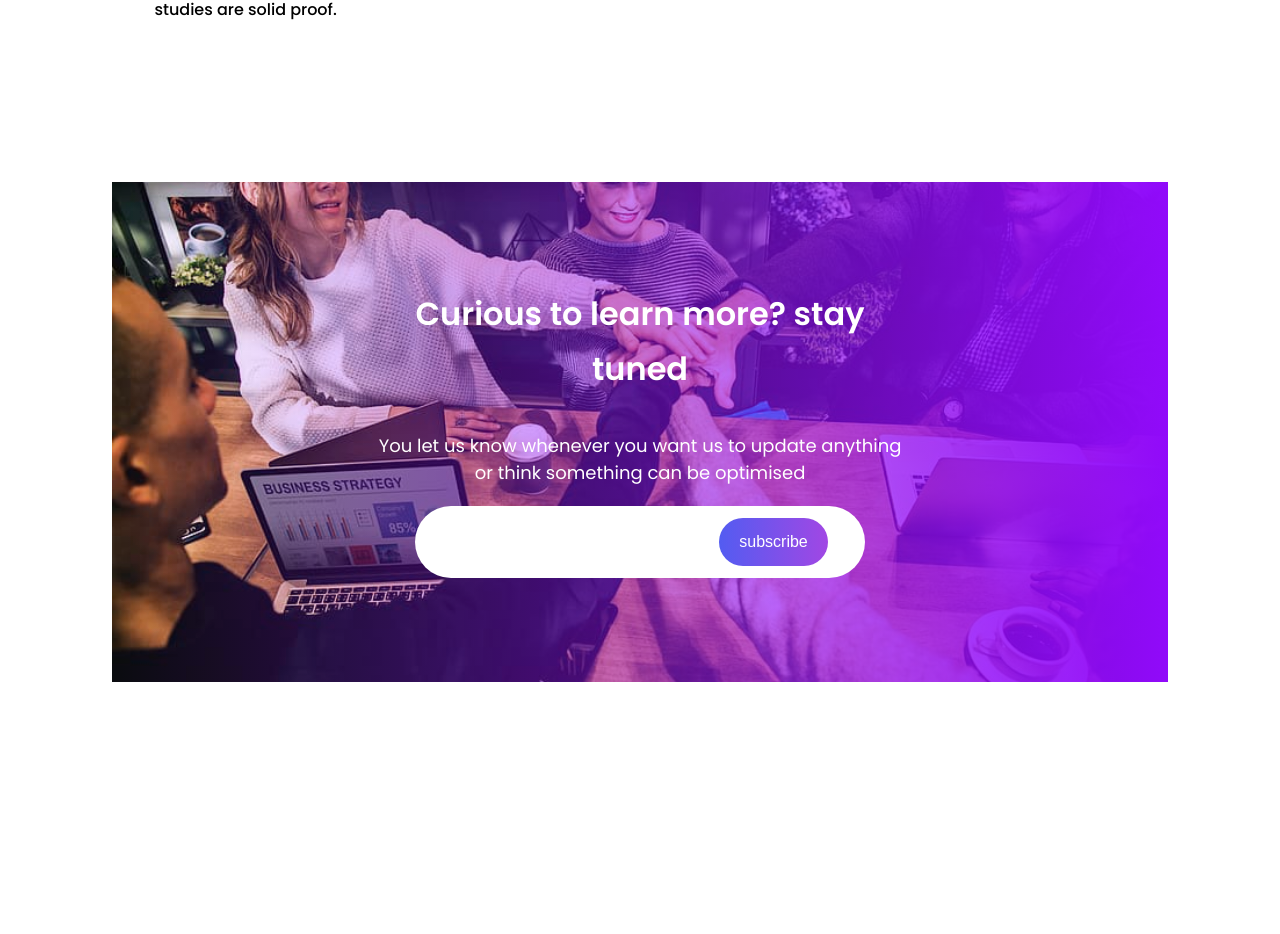
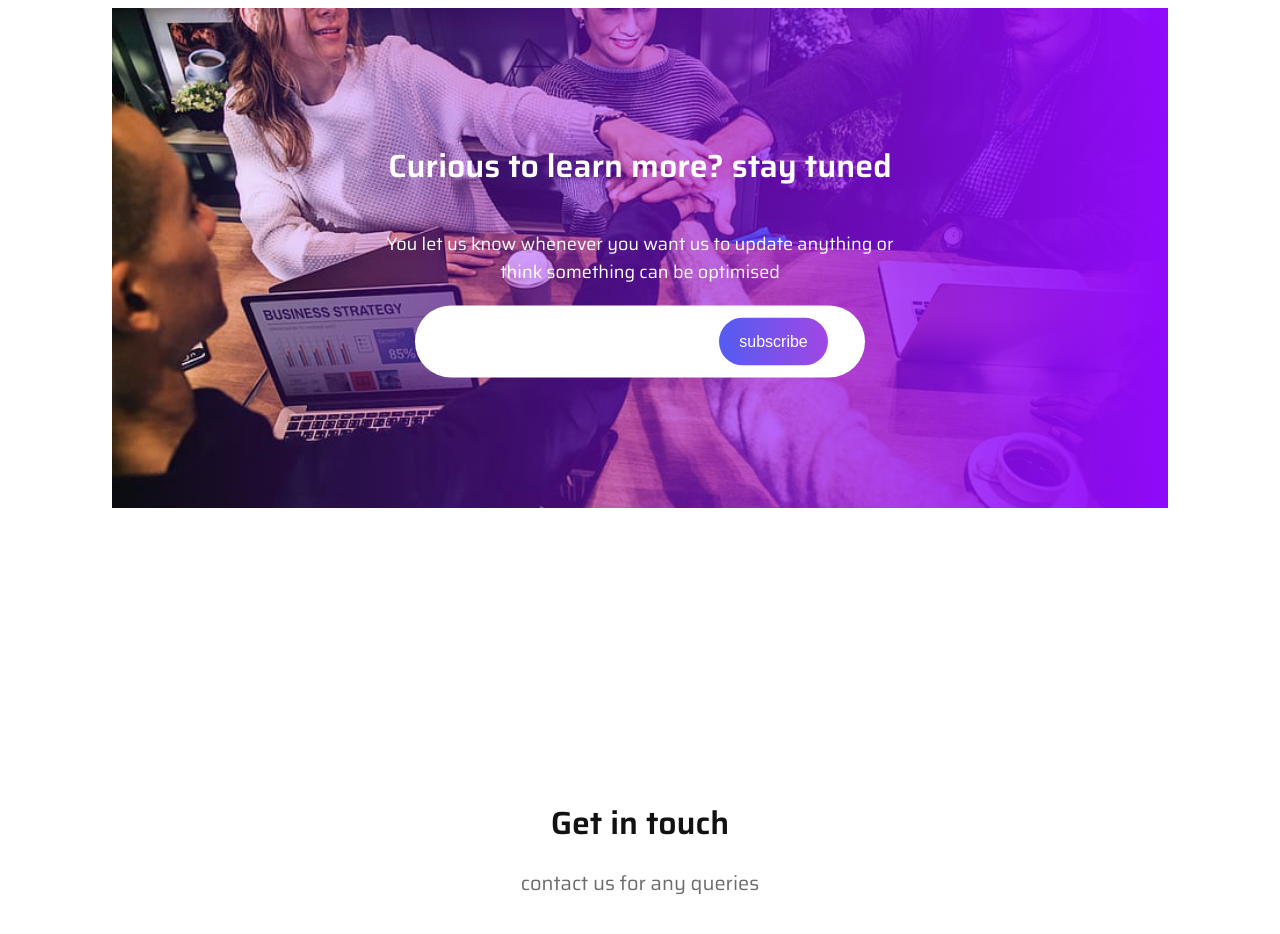
Before and after one commit to ketantb/adiya_soln_assignment, a React (Create React App) app in the folder frontend/: page / in a window 1280 px wide. Shown: the part 7772-8706 px from the top of the page. Built offline with nearby package versions, Linux system fonts and the light colour scheme; the HTML template or start-up script is replaced by a standard one.

Commit message:
font updated to saira

```diff
--- a/frontend/public/index.html
+++ b/frontend/public/index.html
@@ -30,7 +30,7 @@
   <link rel="preconnect" href="https://fonts.googleapis.com">
   <link rel="preconnect" href="https://fonts.gstatic.com" crossorigin>
   <link
-    href="https://fonts.googleapis.com/css2?family=Montserrat:wght@300;400;500;600;700;800&family=Open+Sans:wght@300;400;500;600;700;800&family=Poppins:wght@200;300;400;500;600;700;800;900&family=Source+Serif+4:opsz,wght@8..60,200;8..60,300;8..60,400;8..60,500;8..60,600;8..60,700;8..60,800;8..60,900&display=swap"
+    href="https://fonts.googleapis.com/css2?family=Montserrat:wght@300;400;500;600;700;800&family=Open+Sans:wght@300;400;500;600;700;800&family=Poppins:wght@200;300;400;500;600;700;800;900&family=Saira:ital,wght@0,100;0,200;0,300;0,400;0,500;0,600;0,700;0,800;0,900;1,100;1,200;1,300;1,400;1,500;1,600;1,700;1,800;1,900&family=Source+Serif+4:opsz,wght@8..60,200;8..60,300;8..60,400;8..60,500;8..60,600;8..60,700;8..60,800;8..60,900&display=swap"
     rel="stylesheet">
 </head>
 
--- a/frontend/src/styles/styles.css
+++ b/frontend/src/styles/styles.css
@@ -9,7 +9,7 @@ html {
 }
 
 body {
-    font-family: "poppins", sans-serif;
+    font-family: 'Saira', 'sans-serif';
 }
 
 .offset::before {
@@ -215,9 +215,9 @@ outline: none;
 }
 
 .hero-text>h3{
-    font-family: 'Poppins', sans-serif;
     color: #FFF;
     font-size: 36px;
+    text-transform: uppercase;
 }
 
 .hero-text h6 {
```
